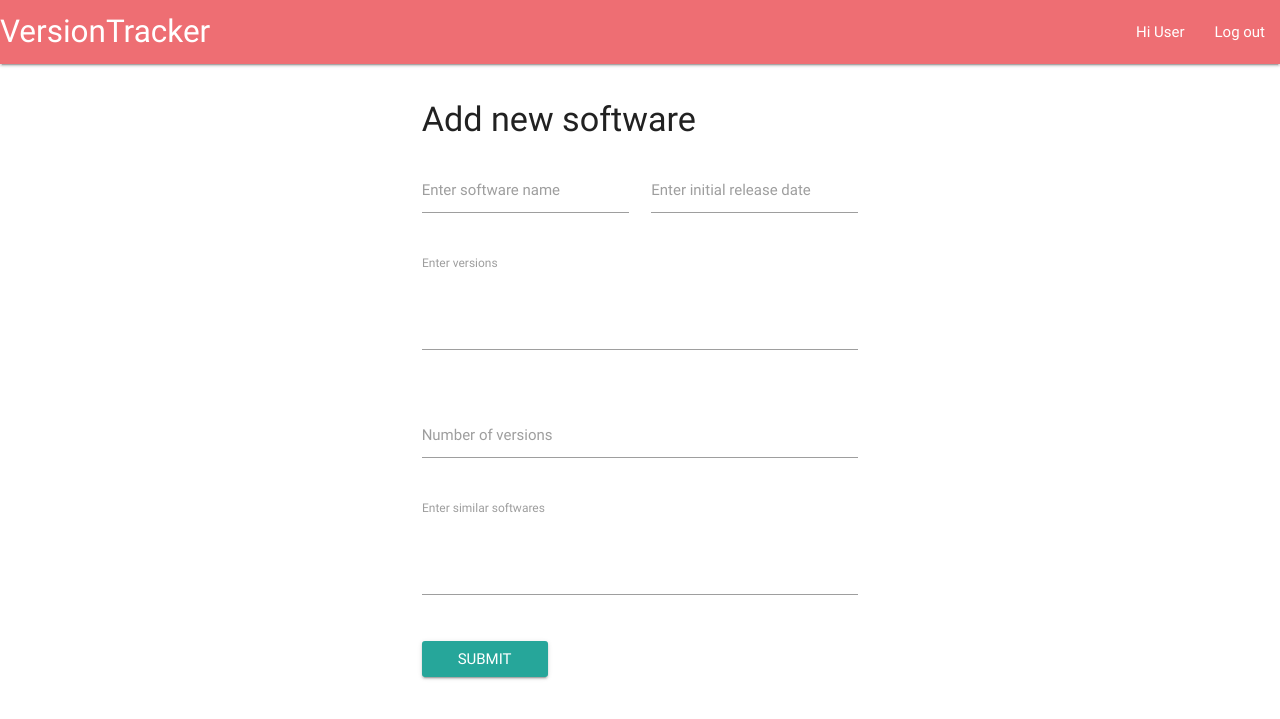
After one commit to djmgit/VersionTracker, a Flask app: page /contribute in a window 1280 px wide. The commit adds this page. Shown: the top 719 px of the page. Run offline with Flask 2, Linux system fonts and the light colour scheme; some libraries are stand-ins or nearby versions.

Commit message:
Added user software addition form

```diff
--- a/app/main.py
+++ b/app/main.py
@@ -50,14 +50,19 @@ class AdminAdd(BaseView):
     @expose('/', methods=('GET', 'POST'))
     def index(self):
         if request.method == 'POST':
-            name = request.form['name']
-            versions = request.form['versions']
-            num_of_ver = request.form['numversions']
-            initial_release = request.form['initialrelease']
+            print(request.form)
+            name = request.form['name'].strip()
+            versions = request.form['versions'].strip()
+            num_of_ver = request.form['numversions'].strip()
+            initial_release = request.form['initialrelease'].strip()
+            similar_softwares = request.form['similar-softwares'].strip()
 
             versions_list = versions.split(',')
             versions_list = [ver.strip() for ver in versions_list]
-            soft_obj = VersionDB(name, json.dumps(versions_list), int(num_of_ver), initial_release)
+            soft_obj = VersionDB(name, versions, int(num_of_ver), initial_release)
+            db.session.add(soft_obj)
+            db.session.commit()
+            soft_obj = SimilarSoftwares(name, similar_softwares)
             db.session.add(soft_obj)
             db.session.commit()
             return self.render('admin-add.html')
@@ -90,7 +95,7 @@ def get_response(software, version):
         response = get_versions('_'.join(software.split()))
         if (response['found'] == 'NOT_FOUND'):
             return -1
-        soft_obj = VersionDB(software, json.dumps(response['versions']), response['number_of_versions'], response['initial_release'])
+        soft_obj = VersionDB(software, ",".join(response['versions']), response['number_of_versions'], response['initial_release'])
         db.session.add(soft_obj)
         db.session.commit()
         item = VersionDB.query.filter_by(name=software).all()[0]
@@ -105,6 +110,7 @@ def store_alternatives(software):
         response = get_alternatives(software)
         response_final = []
         for r in response:
+            r = r.strip()
             if r != '':
                 response_final.append(r)
         soft_obj = SimilarSoftwares(software, ','.join(response_final))
@@ -129,6 +135,26 @@ def get_pos(response, ver):
 def index():
     return render_template('index.html')
 
+@app.route('/contribute', methods=('GET', 'POST'))
+def contribute():
+    print (request.method)
+    if request.method == 'POST':
+        name = request.form['name'].strip()
+        versions = request.form['versions'].strip()
+        num_of_ver = request.form['numversions'].strip()
+        initial_release = request.form['initialrelease'].strip()
+        similar_softwares = request.form['similar-softwares'].strip()
+
+        soft_obj = VersionDB(name, versions, int(num_of_ver), initial_release)
+        db.session.add(soft_obj)
+        db.session.commit()
+        soft_obj = SimilarSoftwares(name, similar_softwares)
+        db.session.add(soft_obj)
+        db.session.commit()
+        return render_template('contribute.html')
+    else:
+        return render_template('contribute.html')
+
 @app.route('/version_track/api')
 def version_track():
     software = request.args.get('name')
@@ -144,8 +170,10 @@ def version_track():
     response['software_found'] = "FOUND"
     response['name'] = soft.name
     response['number_of_versions'] = soft.num_of_ver
-    response['versions'] = json.loads(soft.versions)
-    response['latest_version'] = response['versions'][0]
+    versions = soft.versions.split(',')
+    versions = [ver.strip() for ver in versions]
+    response['versions'] = versions
+    response['latest_version'] = versions[0]
     response['initial_release'] = soft.initial_release
     response['similar_softwares'] = store_alternatives(software).alternatives.split(',')
 
--- a/app/static/js/form.js
+++ b/app/static/js/form.js
@@ -1,9 +1,10 @@
-function verifyAdminAdd() {
+function validateAdminAdd() {
+	var name = $("#name").val().trim();
+	var versions = $("#versions").val().trim();
+	var numversions = $("#numversions").val().trim();
+	var initialrelease = $("#initialrelease").val().trim();
+	var similarsoftwares = $('#similar-softwares').val().trim();
 
-	var name = $("#name").val();
-	var verions = $("#versions").val();
-	var numversions = $("#numversions").val();
-	var initialrelease = $("#initialrelease").val();
 	$(".error").hide();
 
 	if (name === "" || name === null) {
@@ -30,5 +31,11 @@ function verifyAdminAdd() {
 		return false;
 	}
 
+	if (similarsoftwares === "" || similarsoftwares === null) {
+		$(".error").show();
+		$(".error").html("Please enter similar softwares");
+		return false;
+	}
+
 	return true;
 }
--- /dev/null
+++ b/app/templates/contribute.html
@@ -0,0 +1,58 @@
+{% extends "layout_user.html" %}
+{% block body %}
+  <div id="main-app">
+    <div class="container">
+      <div class="row" style="padding-top: 20px;">
+        <div class="col s12 m6 offset-m3">
+
+
+              <h4>Add new software</h4>
+
+
+              <form class="s12" method="POST" action="/contribute" onsubmit="return validateAdminAdd()">
+                <div class="row">
+                  <div class="input-field col s6">
+                    <input id="name" type="text" name="name">
+                    <label for="name">Enter software name</label>
+                  </div>
+                  <div class="input-field col s6">
+                    <input id="initialrelease" type="text"
+                           name="initialrelease">
+                    <label for="initialrelease">Enter initial release date</label>
+                  </div>
+                </div>
+                <div class="row">
+                  <div class="input-field col s12">
+                    <textarea class="materialize-textarea" id="versions" name="versions"
+                              placeholder="Enter versions separated by comma">
+
+                    </textarea>
+                    <label for="versions">Enter versions</label>
+                  </div>
+                </div>
+                <div class="row">
+                  <div class="input-field col s12">
+                    <input id="numversions" type="number"
+                           name="numversions">
+                    <label for="numversions">Number of versions</label>
+                  </div>
+                </div>
+                <div class="row">
+                  <div class="input-field col s12">
+                    <textarea class="materialize-textarea" id="similar-softwares" name="similar-softwares"
+                              placeholder="Enter similar softwares separated by comma">
+
+                    </textarea>
+                    <label for="similar-softwares">Enter similar softwares</label>
+                  </div>
+                </div>
+                <div class="card-panel red lighten-4 red-text text-darken-4 error" style="display:none"></div>
+                <input type="submit" class="waves-effect waves-light btn">
+              </form>
+
+
+        </div>
+      </div>
+    </div>
+  </div>
+{% endblock %}
--- a/app/templates/index.html
+++ b/app/templates/index.html
@@ -3,7 +3,7 @@
 <div ng-app="vtApp" ng-controller="vtCtrl">
   <nav>
     <div class="nav-wrapper">
-      <a href="#" class="brand-logo">VersionTracker</a>
+      <a href="/" class="brand-logo">VersionTracker</a>
         <ul class="hide-on-med-and-down right">
             <li>
              <div class="center row">
@@ -46,7 +46,7 @@
                 </div>
               </div>
             </li>
-            <li><a href="#">Contribute</a></li>
+            <li><a href="/contribute">Contribute</a></li>
         </ul>
     </div>
   </nav>
@@ -169,5 +169,4 @@
     </div>
   </div>
 </li>
-
 {% endblock %}
--- /dev/null
+++ b/app/templates/layout_user.html
@@ -0,0 +1,30 @@
+<!DOCTYPE html>
+<html>
+
+    <head>
+        <meta charset="UTF-8">
+        <meta name="viewport" content="width=device-width, initial-scale=1">
+        <title>VersionTracker</title>
+         <link href="https://fonts.googleapis.com/icon?family=Material+Icons" rel="stylesheet">
+        <link rel="stylesheet" href="{{ url_for('static', filename='css/materialize.min.css') }}">
+        {% block style %}{% endblock%}
+    </head>
+
+    <body>
+        <nav>
+          <div class="nav-wrapper">
+            <a href="/" class="brand-logo">VersionTracker</a>
+              <ul class="hide-on-med-and-down right">
+                  <li><a href="#">Hi User</a></li>
+                  <li><a href="#">Log out</a></li>
+              </ul>
+          </div>
+        </nav>
+        {% block body %}{% endblock %}
+        <script src="{{ url_for('static', filename='js/jquery.min.js') }}"></script>
+        <script src="https://ajax.googleapis.com/ajax/libs/angularjs/1.6.6/angular.min.js"></script>
+        <script src="{{ url_for('static', filename='js/materialize.min.js') }}"></script>
+        <script src="{{ url_for('static', filename='js/form.js') }}"></script>
+    </body>
+
+</html>
```
Also changed, not shown: app/templates/admin-add.html (+9 -3 lines).
